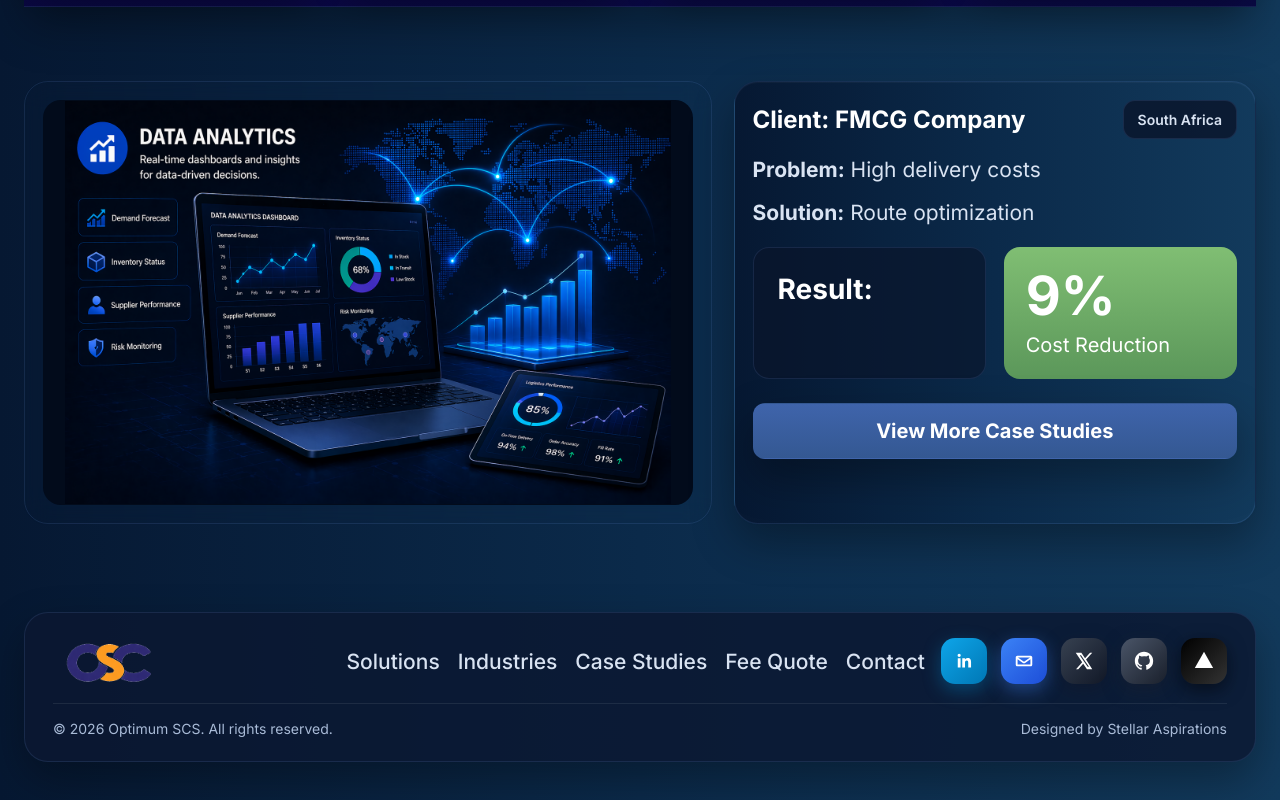
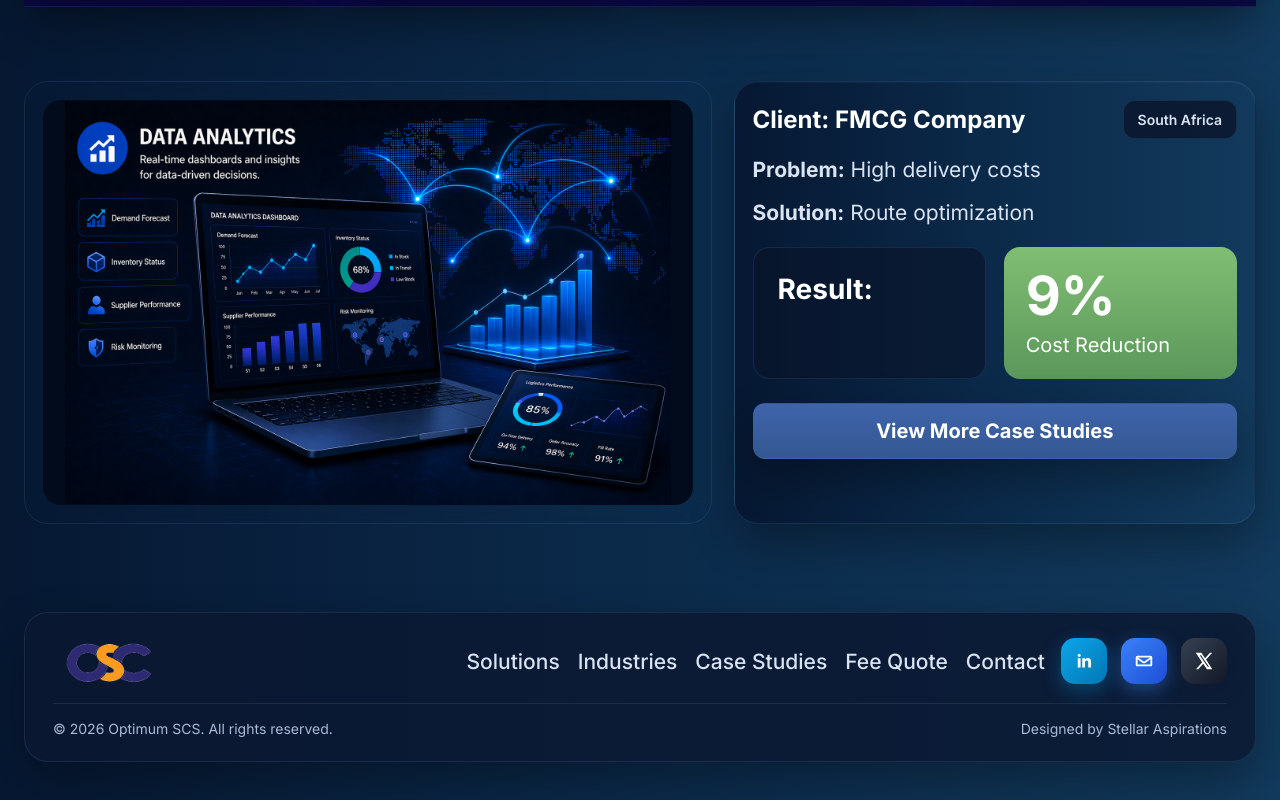
Before and after one commit to kuhamba-tech/optimumscs, a React (Vite) app: page / in a window 1280 px wide. Shown: the part 2074-2874 px from the top of the page. Built offline with nearby package versions, Linux system fonts and the light colour scheme.

Commit message:
Remove GitHub and Vercel icons from footer social links
Co-authored-by: Cursor <cursoragent@cursor.com>

```diff
--- a/src/components/Footer.jsx
+++ b/src/components/Footer.jsx
@@ -1,5 +1,5 @@
 import { Link } from 'react-router-dom'
-import { LinkedinMini, XMini, MailMini, GitHubMini, VercelMini } from './Icons'
+import { LinkedinMini, XMini, MailMini } from './Icons'
 import cscLogo from '../assets/csc-logo-transparent.png'
 
 export default function Footer() {
@@ -27,8 +27,6 @@ export default function Footer() {
             <a href="https://www.linkedin.com/company/optimum-supply-chain-consulting/" target="_blank" rel="noopener noreferrer" aria-label="LinkedIn" className="social-icon-linkedin"><LinkedinMini /></a>
             <a href="/book-consultation" aria-label="Book Consultation" className="social-icon-mail"><MailMini /></a>
             <a href="https://x.com/optimumscs" target="_blank" rel="noopener noreferrer" aria-label="X" className="social-icon-twitter"><XMini /></a>
-            <a href="https://github.com/kuhamba-tech/optimumscs" target="_blank" rel="noopener noreferrer" aria-label="GitHub" className="social-icon-github"><GitHubMini /></a>
-            <a href="https://optimumscs.vercel.app" target="_blank" rel="noopener noreferrer" aria-label="Vercel" className="social-icon-vercel"><VercelMini /></a>
           </div>
         </div>
         <div className="footer-bottom">
```
Also changed, not shown: 1 other file (tests, documents, lock files or other folders).
